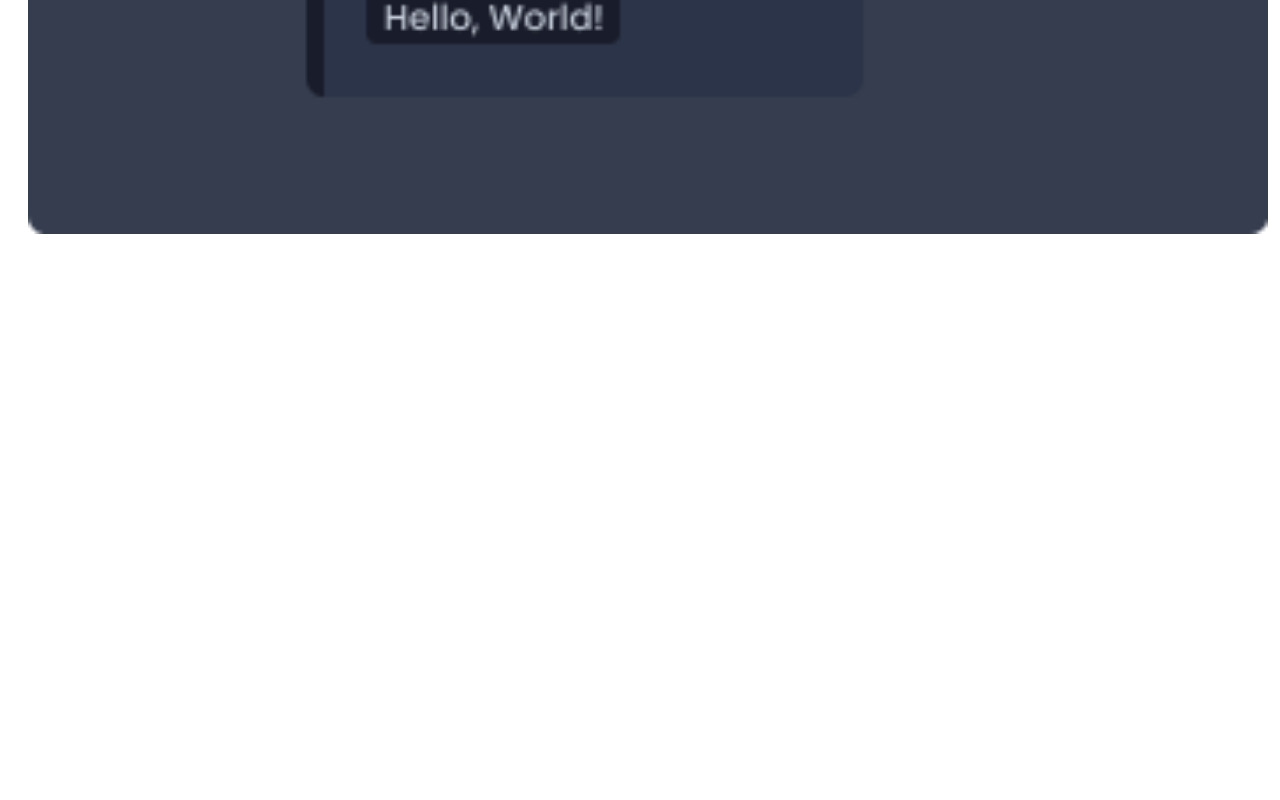
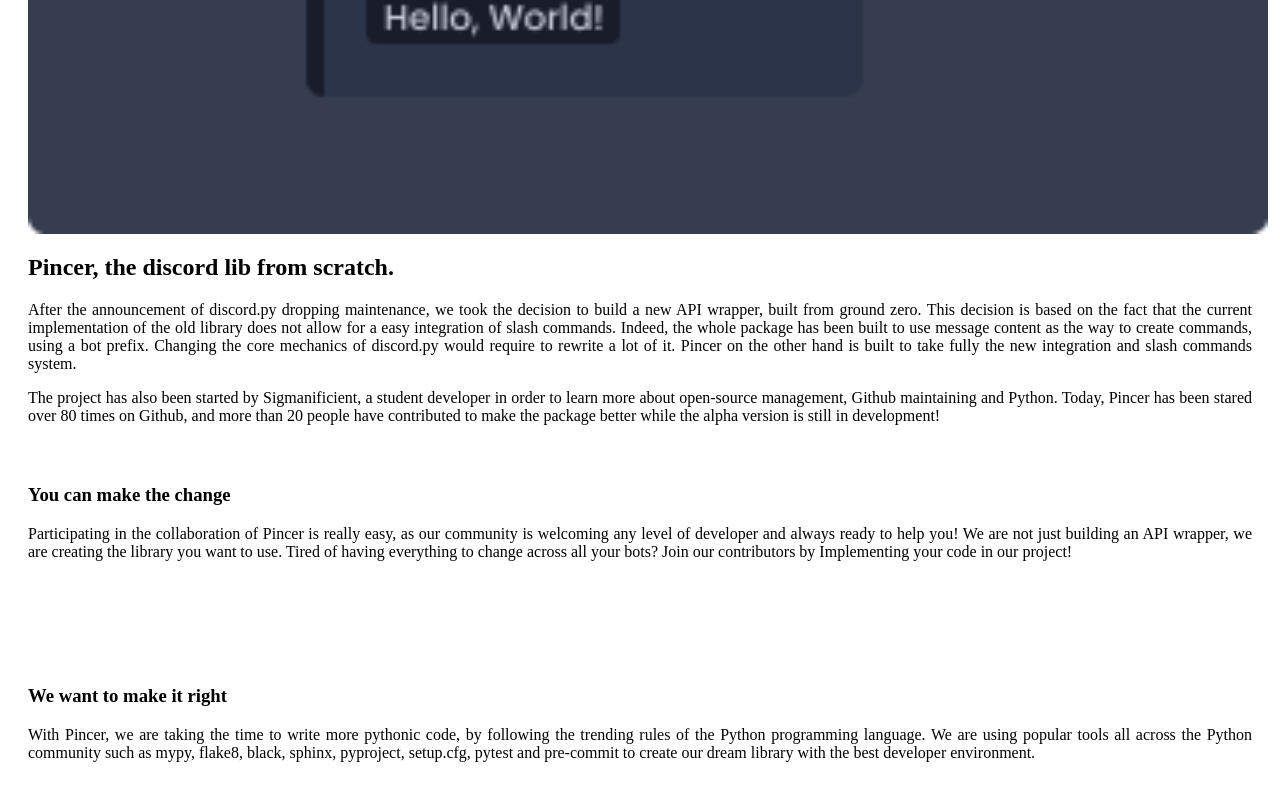
Before and after one commit to Pincer-org/.dev, a Vue app: page / in a window 1280 px wide. Shown: the part 3696-4496 px from the top of the page. Before the commit the page ends 3938 px from the top, so only its background shows below. Built offline with nearby package versions, Linux system fonts and the light colour scheme; the HTML template or start-up script is replaced by a standard one.

Commit message:
:sparkles: Adding `Pincer` component

```diff
--- a/src/components/Pincer.vue
+++ b/src/components/Pincer.vue
@@ -1 +1,53 @@
-<template></template>
+<script setup>
+  import BlueButton from '../components/buttons/BlueButton.vue'
+</script>
+<template>
+  <h2>Pincer, the discord lib from scratch.</h2>
+  <p>
+    After the announcement of discord.py dropping maintenance, we took the decision to build a new API wrapper, built
+    from ground zero. This decision is based on the fact that the current implementation of the old library does not
+    allow for a easy integration of slash commands. Indeed, the whole package has been built to use message content as
+    the way to create commands, using a bot prefix. Changing the core mechanics of discord.py would require to rewrite a
+    lot of it. Pincer on the other hand is built to take fully the new integration and slash commands system.
+  </p>
+  <p>
+    The project has also been started by Sigmanificient, a student developer in order to learn more about open-source
+    management, Github maintaining and Python. Today, Pincer has been stared over 80 times on Github, and more than 20
+    people have contributed to make the package better while the alpha version is still in development!
+  </p>
+  <div class="details">
+    <div class="left">
+      <h3>You can make the change</h3>
+      <p>
+        Participating in the collaboration of Pincer is really easy, as our community is welcoming any level of
+        developer
+        and always ready to help you! We are not just building an API wrapper, we are creating the library you want to
+        use. Tired of having everything to change across all your bots? Join our contributors by Implementing your code
+        in our project!
+      </p>
+      <BlueButton text="Start Contributing" link="https://github.com/Pincer-org/issues"/>
+    </div>
+    <div class="right">
+      <h3>We want to make it right</h3>
+      <p>
+        With Pincer, we are taking the time to write more pythonic code, by following the trending rules of the Python
+        programming language. We are using popular tools all across the Python community such as mypy, flake8, black,
+        sphinx, pyproject, setup.cfg, pytest and pre-commit to create our dream library with the best developer
+        environment.
+      </p>
+      <BlueButton text="Lib Explanations" link="https://docs.pincer.dev"/>
+    </div>
+  </div>
+</template>
+<style lang="scss" scoped>
+  p {
+    text-align: justify;
+  }
+
+  .details {
+    margin-top: 40px;
+    display: flex;
+    flex-direction: column;
+    gap: 40px;
+  }
+</style>
```
